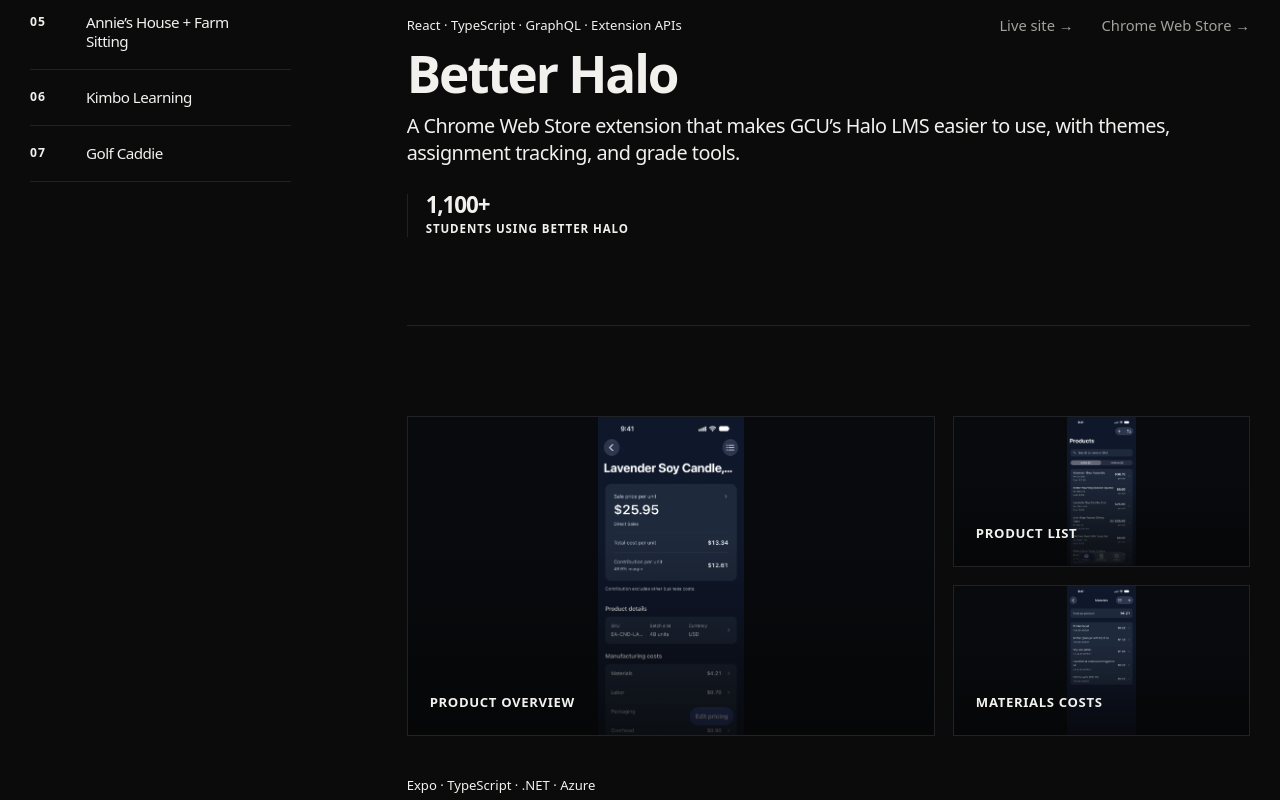
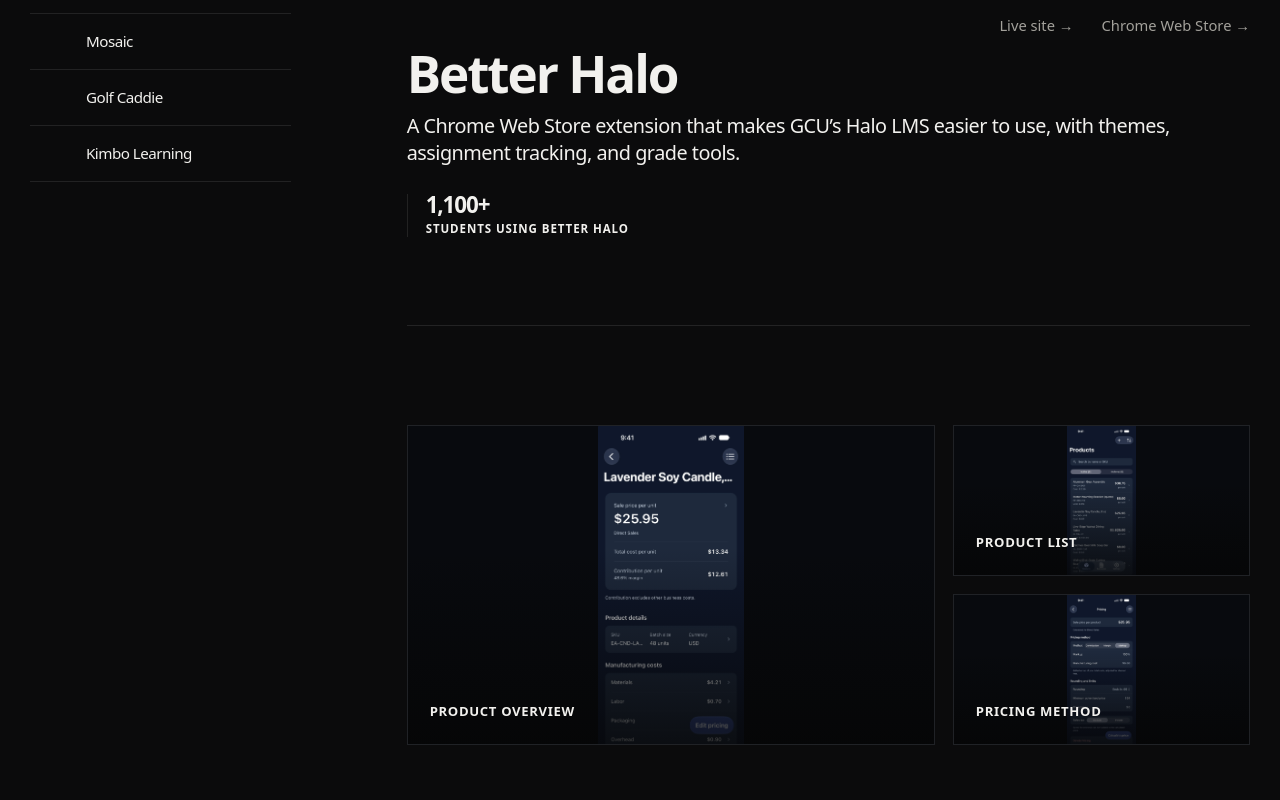
Before and after one commit to blakealmanza/portfolio, a Next.js app: page / in a window 1280 px wide. Shown: the part 1240-2040 px from the top of the page. Built offline with nearby package versions, Linux system fonts and the light colour scheme; no server answers; a web font is replaced by a local one.

Commit message:
Split project types from data and add per-project themes

```diff
--- a/src/content/case-studies.ts
+++ /dev/null
@@ -1,33 +0,0 @@
-export type CaseStudy = {
-  framing: string;
-  heroCapture: { title: string; detail: string };
-  stack: string;
-};
-
-export const caseStudiesBySlug: Record<string, CaseStudy> = {
-  mosaic: {
-    framing: "An open-source, self-hosted desk display that turns developer service events into physical, actionable interactions.",
-    heroCapture: { title: "From phone setup to desk display", detail: "QR code → captive portal → saved Wi-Fi → self-hosted server" },
-    stack: "ESP-IDF · C++ · LVGL · ESP32-P4 · .NET · SQLite · React · Tauri · Protobuf",
-  },
-  "better-halo": {
-    framing: "A browser extension that gives students more control over the LMS they already have to use.",
-    heroCapture: { title: "A student-controlled LMS", detail: "Personalization, coursework context, and direct course actions—inside Halo" },
-    stack: "React · TypeScript · GraphQL · Manifest V3 · React Router · Supabase · Clerk",
-  },
-  wsbri: {
-    framing: "Regional barrel-racing information, transformed from scattered listings into a maintained planning resource.",
-    heroCapture: { title: "A dependable regional planning system", detail: "Source information becomes reviewed event data riders can use" },
-    stack: "Next.js · Supabase · Python · GitHub Actions · Memberstack · Google Maps · Google Calendar",
-  },
-  "kimbo-learning": {
-    framing: "Interactive, AI-powered reading adventures that give young learners more agency in how they practice.",
-    heroCapture: { title: "A story shaped by the learner", detail: "Interest, skill, and choice create a more personal reading path" },
-    stack: "Next.js · TypeScript · OpenAI · RAG · Supabase · Accessibility-first UI",
-  },
-  "golf-caddie": {
-    framing: "A mobile golf companion designed around the decisions a player makes between shots.",
-    heroCapture: { title: "On-course context, at a glance", detail: "GPS position, target selection, yardage, and shot tracking in one mobile flow" },
-    stack: "React · TypeScript · PWA · Google Maps · AWS Lambda · DynamoDB · Cognito · CDK · Figma",
-  },
-};
--- a/src/content/projects.ts
+++ b/src/content/projects.ts
@@ -1,56 +1,16 @@
-import type { ProjectMediaItem } from "../app/ProjectMediaViewer";
-import { caseStudiesBySlug, type CaseStudy } from "./case-studies";
+import type { Project } from "./types";
 
-export type ProjectLink = {
-  label: string;
-  href: string;
-};
-
-export type ProjectMetric = {
-  value: string;
-  label: string;
-};
-
-export type ArchitectureNode = {
-  label: string;
-  detail?: string;
-};
-
-export type CaseStudyProject = {
-  slug: string;
-  number: string;
-  title: string;
-  type: string;
-  summary: string;
-  description: string;
-  stack: string;
-  homepageStack: string;
-  media: ProjectMediaItem[];
-  links: ProjectLink[];
-  metrics?: ProjectMetric[];
-  overview?: string;
-  problem?: string;
-  solution?: string;
-  architecture?: {
-    caption: string;
-    stages: ArchitectureNode[][];
-  };
-  decisions?: { title: string; description: string }[];
-  progression?: { title: string; detail: string }[];
-  caseStudy?: CaseStudy;
-};
-
-const projectRecords: CaseStudyProject[] = [
+export const projects: Project[] = [
   {
     slug: "better-halo",
-    number: "01",
     title: "Better Halo",
     type: "Browser extension",
     summary: "A Chrome Web Store extension that makes GCU’s Halo LMS easier to use, with themes, assignment tracking, and grade tools.",
     description:
       "Students can personalize their LMS, stay on top of assignments, project their grades, and share themes through a community gallery.",
     stack: "React · TypeScript · GraphQL · Manifest V3 · React Router · Supabase · Clerk",
-    homepageStack: "React · TypeScript · GraphQL · Extension APIs",
+    theme: { bg: "#141414", surface: "#1F1F1F", ink: "#F4F1EA", muted: "#ABA69C", accent: "#F59E0B" },
+    layout: "browser",
     metrics: [{ value: "1,100+", label: "students using Better Halo" }],
 
     problem:
@@ -117,14 +77,14 @@
   },
   {
     slug: "priceright",
-    number: "02",
     title: "PriceRight",
     type: "Cross-platform mobile app · Team project",
     summary: "A cross-platform app that helps businesses work out what products cost to make and what to sell them for.",
     description:
       "Users build up a product's costs—materials, labor, overhead, packaging, shipping, and channel fees—and PriceRight calculates a price from the chosen pricing policy.",
     stack: "React Native · Expo · TypeScript · C# · .NET · Azure Functions · Microsoft Entra · GitHub Actions",
-    homepageStack: "Expo · TypeScript · .NET · Azure",
+    theme: { bg: "#0F172A", surface: "#1E293B", ink: "#F1F5F9", muted: "#A3B0C6", accent: "#A5B4FC" },
+    layout: "phones",
     metrics: [{ value: "25+", label: "screens redesigned" }],
 
     problem:
@@ -170,21 +130,99 @@
     media: [
       { kind: "image", src: "/projects/priceright/overview.webp", alt: "PriceRight product overview with sale price, cost, and margin", label: "Product overview", fit: "contain" },
       { kind: "image", src: "/projects/priceright/products.webp", alt: "PriceRight product list with prices and costs per unit", label: "Product list", fit: "contain" },
+      { kind: "image", src: "/projects/priceright/pricing.webp", alt: "PriceRight pricing method and rounding settings", label: "Pricing method", fit: "contain" },
       { kind: "image", src: "/projects/priceright/materials.webp", alt: "PriceRight materials cost breakdown for a product", label: "Materials costs", fit: "contain" },
-      { kind: "image", src: "/projects/priceright/pricing.webp", alt: "PriceRight pricing method and rounding settings", label: "Pricing method", fit: "contain" },
+    ],
+    links: [],
+  },
+  {
+    slug: "wsbri",
+    title: "Washington State Barrel Racing Info",
+    type: "Community event platform · Freelance",
+    summary: "Event schedules, arenas, and producer notices for Washington barrel racers, kept current by automated scrapers.",
+    description: "A central hub where riders find and save events, explore arenas, and get registration alerts, with paid memberships and an admin review workflow.",
+    stack: "Next.js · TypeScript · Supabase · Python · GitHub Actions · Memberstack · Google Maps · Google Calendar",
+    theme: { bg: "#19140F", surface: "#241D17", ink: "#F4EEE8", muted: "#B5A99F", accent: "#CD7F32" },
+    layout: "browser",
+    metrics: [
+      { value: "200+", label: "users served" },
+      { value: "~80%", label: "less manual event entry" },
+      { value: "3", label: "event sources scraped" },
+    ],
+
+    problem:
+      "Barrel racing events were scattered across producer websites, social posts, and group updates. Keeping a single listing current by hand meant repeated data entry and made it hard for riders to plan.",
+    solution:
+      "I designed and built the platform: event list and calendar views with filters, saved events, paid memberships, and an arena and organization directory. Python scrapers pull from 3 event sources and fuzzy-match duplicates into a staging queue that admins review before publishing. I later migrated the site from Vite to Next.js 16 and added registration alerts and Google Calendar sync.",
+    architecture: {
+      caption: "Scraped and submitted events are reviewed before they become the data riders rely on.",
+      stages: [
+        [
+          { label: "Event sources", detail: "3 producer sites" },
+          { label: "Python scrapers", detail: "GitHub Actions" },
+        ],
+        [
+          { label: "Staging + admin review", detail: "Fuzzy de-duplication" },
+          { label: "Supabase", detail: "Events, arenas, members" },
+        ],
+        [
+          { label: "Next.js site", detail: "List + calendar views" },
+          { label: "Registration alerts", detail: "Automated notices" },
+          { label: "Google Calendar", detail: "Event sync" },
+        ],
+      ],
+    },
+    decisions: [
+      {
+        title: "Design around a real operating workflow",
+        description:
+          "The system prioritizes the information people need around an event—what is happening, where it is, and when it changes—rather than treating the site as a static directory.",
+      },
+      {
+        title: "Automate collection, keep a human in the loop",
+        description:
+          "Scrapers handle repetitive data entry, but every scraped event lands in a staging queue for admin review. Fuzzy de-duplication catches the same event listed by multiple sources, cutting manual entry by about 80%.",
+      },
+    ],
+    media: [
+      { kind: "image", src: "/projects/wsbri/home.webp", alt: "Washington State Barrel Racing Info homepage", label: "Homepage" },
+      { kind: "image", src: "/projects/wsbri/events.webp", alt: "Washington State Barrel Racing Info event calendar", label: "Event calendar" },
+      { kind: "image", src: "/projects/wsbri/arenas.webp", alt: "Washington State Barrel Racing Info arena map and directory", label: "Arena directory" },
+    ],
+    links: [{ label: "Live site", href: "https://www.wsbarrelracing.com" }],
+  },
+  {
+    slug: "annies-house-farm-sitting",
+    title: "Annie’s House + Farm Sitting",
+    type: "Client website · In progress",
+    summary: "A website and booking-inquiry flow for a farm, house, and pet sitting business in Snohomish County, WA.",
+    description:
+      "Customers check availability, select a date range, and send an inquiry without creating an account. I'm leading the design and build.",
+    stack: "Astro · React · React Aria · Cloudflare Workers · Google Calendar API",
+    theme: { bg: "#2C3727", surface: "#39432D", ink: "#F7F4EB", muted: "#C3C9B6", accent: "#E6E1D3" },
+    layout: "browser",
+
+    problem:
+      "A new sitting business needs a professional presence and a simple way for customers to request dates, while the owner manages availability from her phone at no ongoing cost.",
+    solution:
+      "I'm leading end-to-end design in code, from brand positioning to layout, typography, and a token-based style system, and building an accessible date-range booking flow with React Aria. Availability will come from the owner's Google Calendar; it is currently mocked while the integration is built.",
+    media: [
+      { kind: "image", src: "/projects/annies-house-farm-sitting/home.webp", alt: "Annie’s House + Farm Sitting homepage hero", label: "Homepage" },
+      { kind: "image", src: "/projects/annies-house-farm-sitting/inquiry.webp", alt: "Annie’s House + Farm Sitting inquiry form with availability calendar", label: "Availability calendar" },
+      { kind: "image", src: "/projects/annies-house-farm-sitting/about.webp", alt: "Annie’s House + Farm Sitting introduction section", label: "Meet Annie" },
     ],
     links: [],
   },
   {
     slug: "mosaic",
-    number: "03",
     title: "Mosaic",
     type: "Open-source connected desk display · Capstone",
     summary: "An open-source, self-hosted desk display for developer notifications, actions, and focus—without another browser tab.",
     description:
       "An ESP32-P4 desk device with a 5\" touchscreen, paired with a self-hosted server, admin app, and desktop companion. I own the firmware and on-device LVGL interface.",
     stack: "ESP-IDF · C++ · LVGL · ESP32-P4 · .NET · SQLite · React · Tauri · Protobuf",
-    homepageStack: "C++ · LVGL · ESP32-P4 · TypeScript",
+    theme: { bg: "#050505", surface: "#121214", ink: "#FAFAFA", muted: "#A1A1AA", accent: "#60A5FA" },
+    layout: "photo",
 
     problem:
       "Developer workflow context is usually spread across browser tabs, desktop apps, and notification streams. That creates repeated context switching and competes for the same monitor space needed for focused work.",
@@ -247,108 +285,14 @@
     links: [{ label: "GitHub", href: "https://github.com/mosaic-device/mosaic" }],
   },
   {
-    slug: "wsbri",
-    number: "04",
-    title: "Washington State Barrel Racing Info",
-    type: "Community event platform · Freelance",
-    summary: "Event schedules, arenas, and producer notices for Washington barrel racers, kept current by automated scrapers.",
-    description: "A central hub where riders find and save events, explore arenas, and get registration alerts, with paid memberships and an admin review workflow.",
-    stack: "Next.js · TypeScript · Supabase · Python · GitHub Actions · Memberstack · Google Maps · Google Calendar",
-    homepageStack: "Next.js · Supabase · Python · Automation",
-    metrics: [
-      { value: "200+", label: "users served" },
-      { value: "~80%", label: "less manual event entry" },
-      { value: "3", label: "event sources scraped" },
-    ],
-
-    problem:
-      "Barrel racing events were scattered across producer websites, social posts, and group updates. Keeping a single listing current by hand meant repeated data entry and made it hard for riders to plan.",
-    solution:
-      "I designed and built the platform: event list and calendar views with filters, saved events, paid memberships, and an arena and organization directory. Python scrapers pull from 3 event sources and fuzzy-match duplicates into a staging queue that admins review before publishing. I later migrated the site from Vite to Next.js 16 and added registration alerts and Google Calendar sync.",
-    architecture: {
-      caption: "Scraped and submitted events are reviewed before they become the data riders rely on.",
-      stages: [
-        [
-          { label: "Event sources", detail: "3 producer sites" },
-          { label: "Python scrapers", detail: "GitHub Actions" },
-        ],
-        [
-          { label: "Staging + admin review", detail: "Fuzzy de-duplication" },
-          { label: "Supabase", detail: "Events, arenas, members" },
-        ],
-        [
-          { label: "Next.js site", detail: "List + calendar views" },
-          { label: "Registration alerts", detail: "Automated notices" },
-          { label: "Google Calendar", detail: "Event sync" },
-        ],
-      ],
-    },
-    decisions: [
-      {
-        title: "Design around a real operating workflow",
-        description:
-          "The system prioritizes the information people need around an event—what is happening, where it is, and when it changes—rather than treating the site as a static directory.",
-      },
-      {
-        title: "Automate collection, keep a human in the loop",
-        description:
-          "Scrapers handle repetitive data entry, but every scraped event lands in a staging queue for admin review. Fuzzy de-duplication catches the same event listed by multiple sources, cutting manual entry by about 80%.",
-      },
-    ],
-    media: [
-      { kind: "image", src: "/projects/wsbri/home.webp", alt: "Washington State Barrel Racing Info homepage", label: "Homepage" },
-      { kind: "image", src: "/projects/wsbri/events.webp", alt: "Washington State Barrel Racing Info event calendar", label: "Event calendar" },
-      { kind: "image", src: "/projects/wsbri/arenas.webp", alt: "Washington State Barrel Racing Info arena map and directory", label: "Arena directory" },
-    ],
-    links: [{ label: "Live site", href: "https://www.wsbarrelracing.com" }],
-  },
-  {
-    slug: "annies-house-farm-sitting",
-    number: "05",
-    title: "Annie’s House + Farm Sitting",
-    type: "Client website · In progress",
-    summary: "A website and booking-inquiry flow for a farm, house, and pet sitting business in Snohomish County, WA.",
-    description:
-      "Customers check availability, select a date range, and send an inquiry without creating an account. I'm leading the design and build.",
-    stack: "Astro · React · React Aria · Cloudflare Workers · Google Calendar API",
-    homepageStack: "Astro · React Aria · Cloudflare",
-
-    problem:
-      "A new sitting business needs a professional presence and a simple way for customers to request dates, while the owner manages availability from her phone at no ongoing cost.",
-    solution:
-      "I'm leading end-to-end design in code, from brand positioning to layout, typography, and a token-based style system, and building an accessible date-range booking flow with React Aria. Availability will come from the owner's Google Calendar; it is currently mocked while the integration is built.",
-    media: [
-      { kind: "image", src: "/projects/annies-house-farm-sitting/home.webp", alt: "Annie’s House + Farm Sitting homepage hero", label: "Homepage" },
-      { kind: "image", src: "/projects/annies-house-farm-sitting/inquiry.webp", alt: "Annie’s House + Farm Sitting inquiry form with availability calendar", label: "Availability calendar" },
-      { kind: "image", src: "/projects/annies-house-farm-sitting/about.webp", alt: "Annie’s House + Farm Sitting introduction section", label: "Meet Annie" },
-    ],
-    links: [],
-  },
-  {
-    slug: "kimbo-learning",
-    number: "06",
-    title: "Kimbo Learning",
-    type: "AI learning platform · Team project",
-    summary: "Interactive, AI-powered stories for K–3 learners.",
-    description: "Young readers choose what happens next, complete reading quests, and follow their progress across every adventure.",
-    stack: "Next.js · TypeScript · OpenAI · RAG · Supabase · Accessibility",
-    homepageStack: "Next.js · OpenAI · RAG · Supabase",
-    media: [
-      { kind: "image", src: "/projects/kimbo-learning/home.webp", alt: "Kimbo Learning adventure dashboard with reading progress and story collection", label: "Adventure dashboard" },
-      { kind: "image", src: "/projects/kimbo-learning/story.webp", alt: "Kimbo Learning interactive story screen with a reading passage and choice prompts", label: "Story choices" },
-      { kind: "video", src: "/projects/kimbo-learning/demo.mp4", poster: "/projects/kimbo-learning/poster.webp", alt: "Kimbo Learning loading animation", label: "Loading animation" },
-    ],
-    links: [],
-  },
-  {
     slug: "golf-caddie",
-    number: "07",
     title: "Golf Caddie",
     type: "Mobile golf companion",
     summary: "GPS yardages, shot tracking, club recommendations, and course maps for every round.",
     description: "A mobile-first golf companion that helps players plan shots, track rounds, and navigate courses with confidence.",
     stack: "React · TypeScript · PWA · Google Maps · AWS Lambda · DynamoDB · Cognito · CDK · Figma",
-    homepageStack: "React · TypeScript · AWS · Google Maps",
+    theme: { bg: "#0E1912", surface: "#16261B", ink: "#F0F5F1", muted: "#A4B5A9", accent: "#5DBB82" },
+    layout: "phones",
 
     problem:
       "On-course information has to be useful at a glance. Players need course context and shot tracking without the interface becoming another distraction during a round.",
@@ -392,21 +336,20 @@
     ],
     links: [{ label: "GitHub", href: "https://github.com/blakealmanza/GolfCaddie" }],
   },
+  {
+    slug: "kimbo-learning",
+    title: "Kimbo Learning",
+    type: "AI learning platform · Team project",
+    summary: "Interactive, AI-powered stories for K–3 learners.",
+    description: "Young readers choose what happens next, complete reading quests, and follow their progress across every adventure.",
+    stack: "Next.js · TypeScript · OpenAI · RAG · Supabase · Accessibility",
+    theme: { bg: "#111827", surface: "#1F2937", ink: "#F9FAFB", muted: "#A7B0BE", accent: "#2DD4BF" },
+    layout: "browser",
+    media: [
+      { kind: "image", src: "/projects/kimbo-learning/home.webp", alt: "Kimbo Learning adventure dashboard with reading progress and story collection", label: "Adventure dashboard" },
+      { kind: "image", src: "/projects/kimbo-learning/story.webp", alt: "Kimbo Learning interactive story screen with a reading passage and choice prompts", label: "Story choices" },
+      { kind: "video", src: "/projects/kimbo-learning/demo.mp4", poster: "/projects/kimbo-learning/poster.webp", alt: "Kimbo Learning loading animation", label: "Loading animation" },
+    ],
+    links: [],
+  },
 ];
-
-export const projects: CaseStudyProject[] = projectRecords.map((project) => ({
-  ...project,
-  caseStudy: caseStudiesBySlug[project.slug],
-}));
-
-export const caseStudiesVisible = false;
-
-export const caseStudies = caseStudiesVisible
-  ? projects.filter(
-      (project): project is CaseStudyProject & { caseStudy: CaseStudy } => project.caseStudy !== undefined,
-    )
-  : [];
-
-export function getProject(slug: string) {
-  return projects.find((project) => project.slug === slug);
-}
--- /dev/null
+++ b/src/content/types.ts
@@ -0,0 +1,58 @@
+export type ProjectMediaItem = {
+  kind: "image" | "video";
+  src: string;
+  alt: string;
+  label: string;
+  poster?: string;
+  fit?: "cover" | "contain";
+};
+
+export type ProjectLink = {
+  label: string;
+  href: string;
+};
+
+export type ProjectMetric = {
+  value: string;
+  label: string;
+};
+
+/** A project's own product colours, applied to its panel. Corner radius is portfolio-wide, not per project. */
+export type ProjectTheme = {
+  bg: string;
+  surface: string;
+  ink: string;
+  muted: string;
+  accent: string;
+};
+
+/** How a project's panel presents its media: one wide screen, three phone screens, or a full-bleed photo. */
+export type ProjectLayout = "browser" | "phones" | "photo";
+
+export type ArchitectureNode = {
+  label: string;
+  detail?: string;
+};
+
+export type Project = {
+  slug: string;
+  title: string;
+  type: string;
+  summary: string;
+  description: string;
+  stack: string;
+  theme: ProjectTheme;
+  layout: ProjectLayout;
+  media: ProjectMediaItem[];
+  links: ProjectLink[];
+  metrics?: ProjectMetric[];
+  /* Draft case-study material; not rendered yet. */
+  problem?: string;
+  solution?: string;
+  architecture?: {
+    caption: string;
+    stages: ArchitectureNode[][];
+  };
+  decisions?: { title: string; description: string }[];
+  progression?: { title: string; detail: string }[];
+};
```
